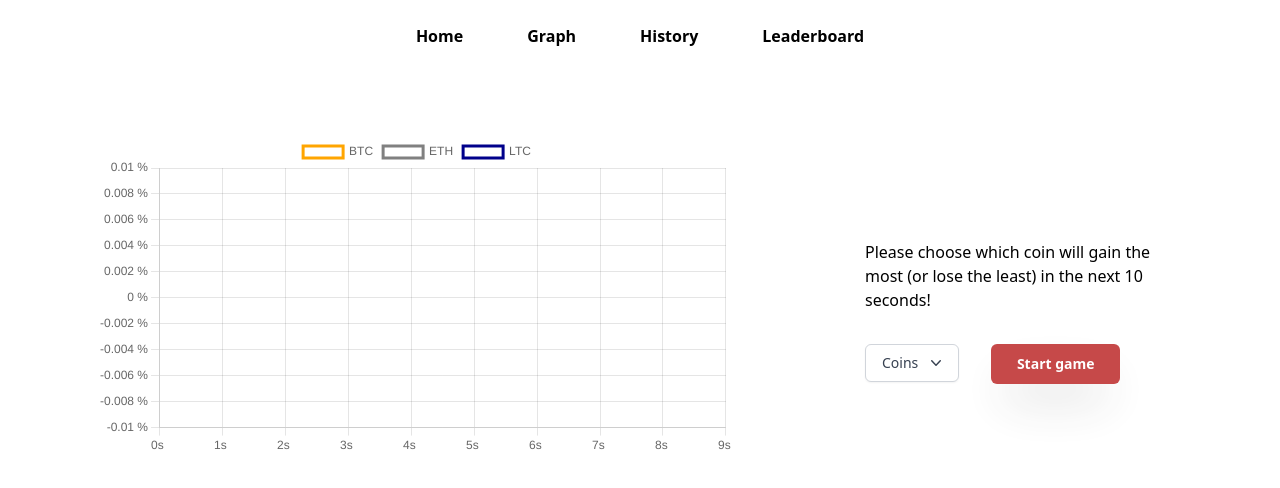
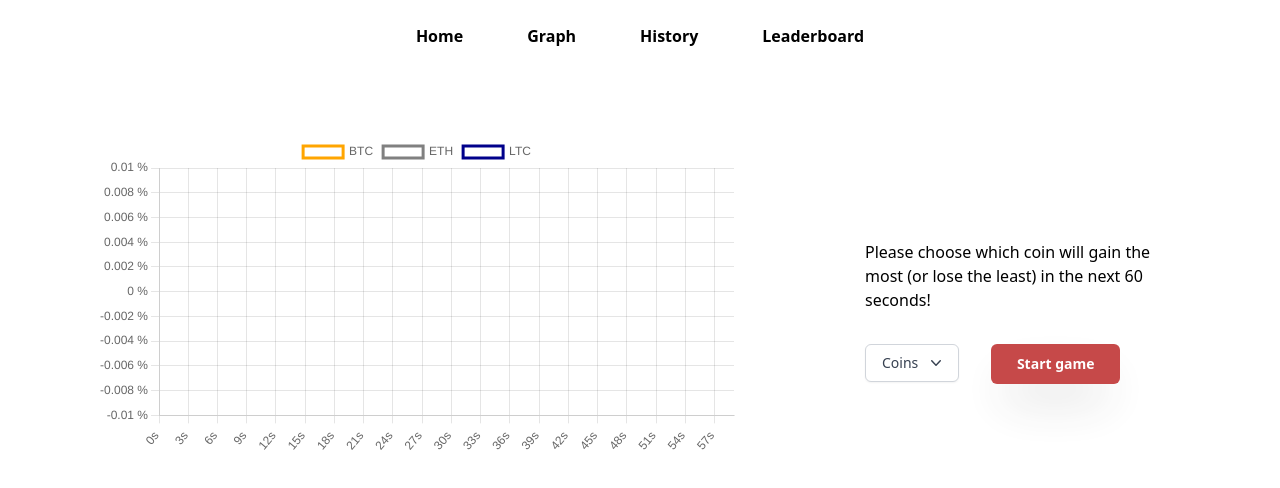
Before and after one commit to strathclyde-durhack-2022/mono, a React (Vite) app in the folder frontend/: page /game in a window 1280 px wide. Shown: the top 488 px of the page. Built offline with nearby package versions, Linux system fonts and the light colour scheme.

Commit message:
text fix

```diff
--- a/frontend/src/components/GameChart.tsx
+++ b/frontend/src/components/GameChart.tsx
@@ -37,7 +37,7 @@ export interface ITickerWithData {
   startingPrice: number;
 }
 
-export const MAX_TICKS = 10;
+export const MAX_TICKS = 60;
 
 const DEFAULT_COINS: ITickerWithData[] = [
   { internalName: "btcusdt", label: "BTC", colour: "orange" },
--- a/frontend/src/components/HomeMain.tsx
+++ b/frontend/src/components/HomeMain.tsx
@@ -8,7 +8,7 @@ function HomeMain() {
           sm:text-2xl
           min-[0px]:text-xl
           max-w-md z-4 font-extrabold text-transparent bg-clip-text bg-gradient-to-r from-blue-500 to-blue-900
-          ">blockguess — the game in which you can simulate being a day trader!</h1>
+          ">BetterBetter — quit the market, or become a better better!</h1>
     </div>
   )
 }
```
